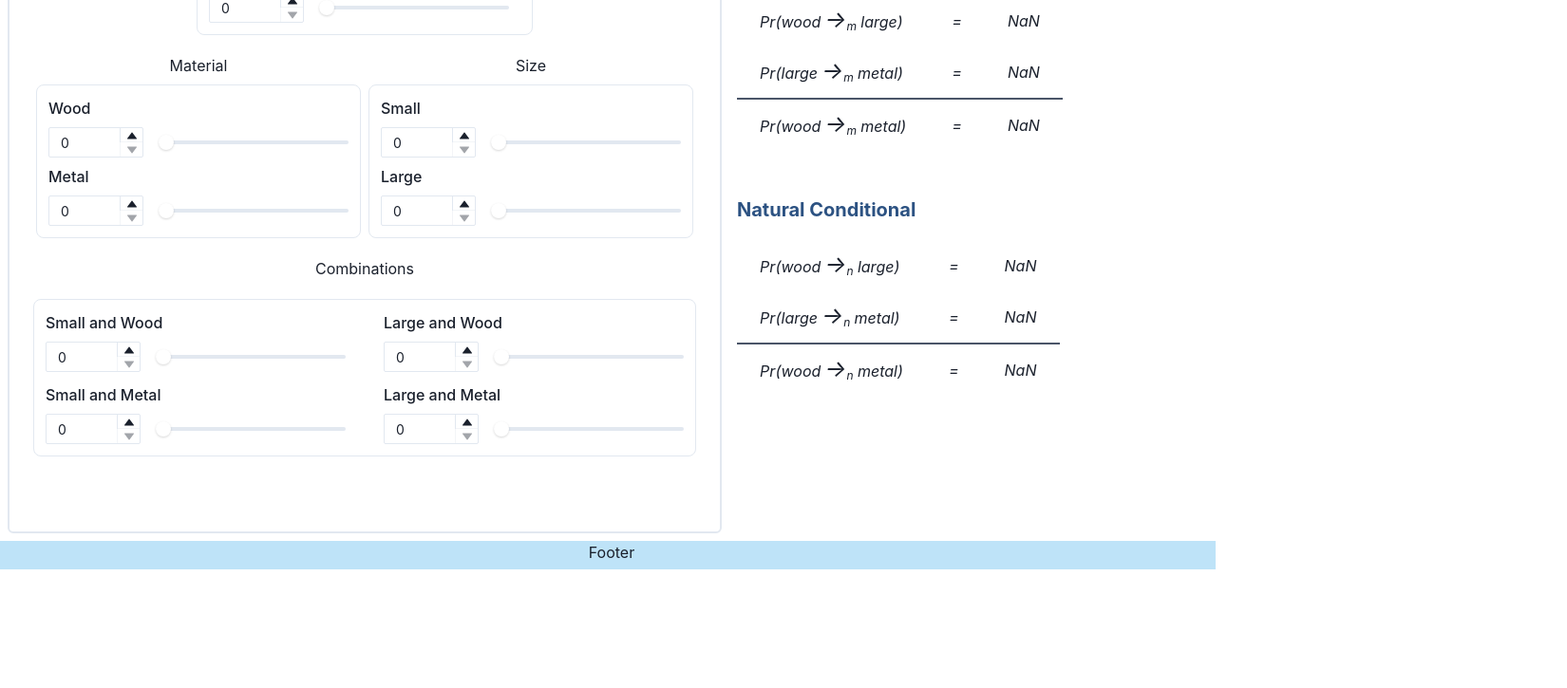
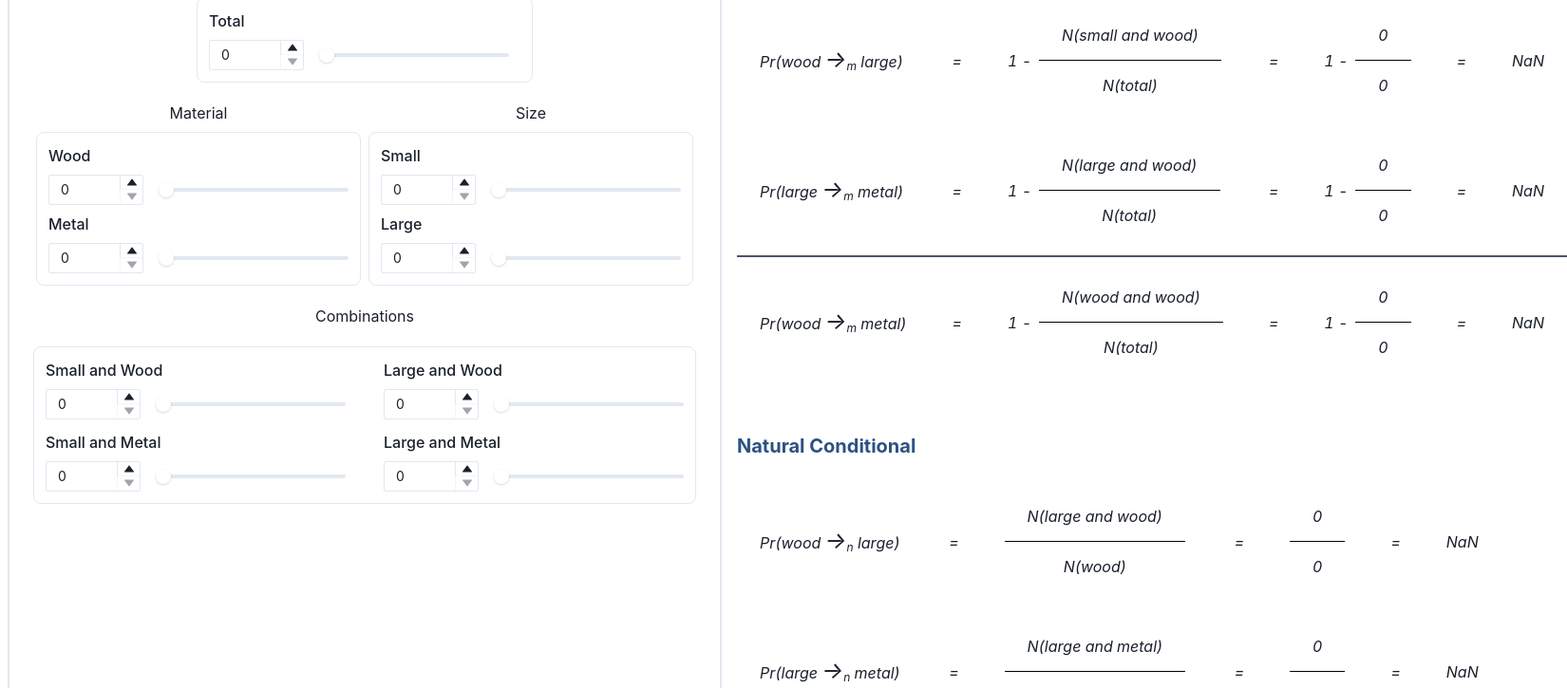
Before and after one commit to tartansandal/aristople, a React (Create React App) app: page / in a window 1280 px wide. Shown: the part 200-925 px from the top of the page at 95% size, 1650 px wide, since content can reach past the window. Before the commit the page ends 800 px from the top, so only its background shows below. Built offline with nearby package versions, Linux system fonts and the light colour scheme.

Commit message:
Layout examples using tables

```diff
--- a/src/components/App.js
+++ b/src/components/App.js
@@ -4,13 +4,14 @@ import {
   Box,
   // Text,
   Heading,
-  // VStack,
+  VStack,
   // HStack,
   Flex,
   Spacer,
   // Divider,
   Grid,
   GridItem,
+  Center,
   theme,
 } from '@chakra-ui/react';
 
@@ -41,7 +42,9 @@ function App() {
             </Flex>
           </GridItem>
           <GridItem ml={2} borderWidth={2} borderRadius="md" area={'urn'}>
+    <VStack minH="90vh" justifyContent="center">
               <Urn />
+    </VStack>
           </GridItem>
           <GridItem pl="2" area={'main'}>
               <HypotheticalSyllogism />
--- a/src/features/example/hypotheticalSyllogism.jsx
+++ b/src/features/example/hypotheticalSyllogism.jsx
@@ -4,18 +4,14 @@ import {
   Heading,
   Text,
   Box,
-  // HStack,
+  HStack,
   VStack,
   // SimpleGrid,
   // Divider,
   Table,
-  Thead,
   Tbody,
-  Tfoot,
   Tr,
-  Th,
   Td,
-  TableCaption,
   TableContainer,
 } from '@chakra-ui/react';
 import { useSelector } from 'react-redux';
@@ -31,6 +27,7 @@ const MImp = () => {
   );
 };
 
+// Nice if we could find a font library with nice math symbols
 const NImp = () => {
   return (
     <>
@@ -49,6 +46,7 @@ const HypotheticalSyllogism = () => {
   const large = useSelector(state => state.urn.large);
   const large_metal = useSelector(state => state.urn.large_metal);
   const large_wood = useSelector(state => state.urn.large_wood);
+  const small_wood = useSelector(state => state.urn.large_wood);
 
   return (
     <VStack spacing={50} alignItems="flex-start" justifyContent="space-between">
@@ -58,7 +56,7 @@ const HypotheticalSyllogism = () => {
         <Heading align="left" size="md" mb={5} color="blue.700">
           Material Conditional
         </Heading>
-        <TableContainer fontStyle="italic">
+        <TableContainer size="sm" fontStyle="italic">
           <Table variant="unstyled">
             <Tbody>
               <Tr>
@@ -66,25 +64,63 @@ const HypotheticalSyllogism = () => {
                   Pr(wood <MImp /> large)
                 </Td>
                 <Td>=</Td>
-                <Td isNumeric>
-                  {(1 - (wood - large_wood) / total).toFixed(4)}
+                <Td verticalAlign="middle">
+                  <HStack alignContent="center">
+                    <Text>1 -</Text>
+                    {Over('N(small and wood)', 'N(total)')}
+                  </HStack>
                 </Td>
+                <Td>=</Td>
+                <Td>
+                  <HStack alignContent="center">
+                    <Text>1 -</Text>
+                    {Over(small_wood, total)}
+                  </HStack>
+                </Td>
+                <Td>=</Td>
+                <Td isNumeric>{(1 - small_wood / total).toFixed(4)}</Td>
               </Tr>
               <Tr>
                 <Td>
                   Pr(large <MImp /> metal)
                 </Td>
                 <Td>=</Td>
-                <Td isNumeric>
-                  {(1 - (large - large_metal) / total).toFixed(4)}
+                <Td>
+                  <HStack alignContent="center">
+                    <Text>1 -</Text>
+                    {Over('N(large and wood)', 'N(total)')}
+                  </HStack>
                 </Td>
+                <Td>=</Td>
+                <Td>
+                  <HStack alignContent="center">
+                    <Text>1 -</Text>
+                    {Over(large_wood, total)}
+                  </HStack>
+                </Td>
+                <Td>=</Td>
+                <Td isNumeric>{(1 - large_wood / total).toFixed(4)}</Td>
               </Tr>
-              <Tr borderTopWidth={2} borderColor='gray.600'>
+              <Tr borderTopWidth={2} borderColor="gray.600">
                 <Td>
                   Pr(wood <MImp /> metal)
                 </Td>
                 <Td>=</Td>
-                <Td isNumeric>{(1 - (wood - 0) / total).toFixed(4)}</Td>
+                <Td>
+                  <HStack alignContent="center">
+                    <Text>1 -</Text>
+                    {Over('N(wood and wood)', 'N(total)')}
+                  </HStack>
+                </Td>
+                <Td>=</Td>
+                <Td>
+                  <HStack alignContent="center">
+                    <Text>1 -</Text>
+                    {Over(wood, total)}
+                  </HStack>
+                </Td>
+                <Td>=</Td>
+                <Td isNumeric>{(1 - wood / total).toFixed(4)}</Td>
               </Tr>
             </Tbody>
           </Table>
@@ -95,13 +131,17 @@ const HypotheticalSyllogism = () => {
         <Heading align="left" size="md" mb={5} color="blue.700">
           Natural Conditional
         </Heading>
-        <TableContainer fontStyle="italic">
+        <TableContainer size="sm" fontStyle="italic">
           <Table variant="unstyled">
             <Tbody>
               <Tr>
                 <Td>
                   Pr(wood <NImp /> large)
                 </Td>
+                <Td>=</Td>
+                <Td>{Over('N(large and wood)', 'N(wood)')}</Td>
+                <Td>=</Td>
+                <Td>{Over(large_wood, wood)}</Td>
                 <Td>=</Td>
                 <Td isNumeric>{(large_wood / wood).toFixed(4)}</Td>
               </Tr>
@@ -110,12 +150,20 @@ const HypotheticalSyllogism = () => {
                   Pr(large <NImp /> metal)
                 </Td>
                 <Td>=</Td>
+                <Td>{Over('N(large and metal)', 'N(large)')}</Td>
+                <Td>=</Td>
+                <Td>{Over(large_metal, large)}</Td>
+                <Td>=</Td>
                 <Td isNumeric>{(large_metal / large).toFixed(4)}</Td>
               </Tr>
-              <Tr borderTopWidth={2} borderColor='gray.600'>
+              <Tr borderTopWidth={2} borderColor="gray.600">
                 <Td>
                   Pr(wood <NImp /> metal)
                 </Td>
+                <Td>=</Td>
+                <Td>{Over('N(wood and metal)', 'N(wood)')}</Td>
+                <Td>=</Td>
+                <Td>{Over(0, wood)}</Td>
                 <Td>=</Td>
                 <Td isNumeric>{(0 / wood).toFixed(4)}</Td>
               </Tr>
@@ -127,4 +175,17 @@ const HypotheticalSyllogism = () => {
   );
 };
 
+const Over = (a, b) => {
+  return (
+    <TableContainer size="sm" display="inline">
+      <Tr>
+        <Td textAlign="center">{a}</Td>
+      </Tr>
+      <Tr borderTopWidth={1} borderColor="black">
+        <Td textAlign="center">{b}</Td>
+      </Tr>
+    </TableContainer>
+  );
+};
+
 export default HypotheticalSyllogism;
```
